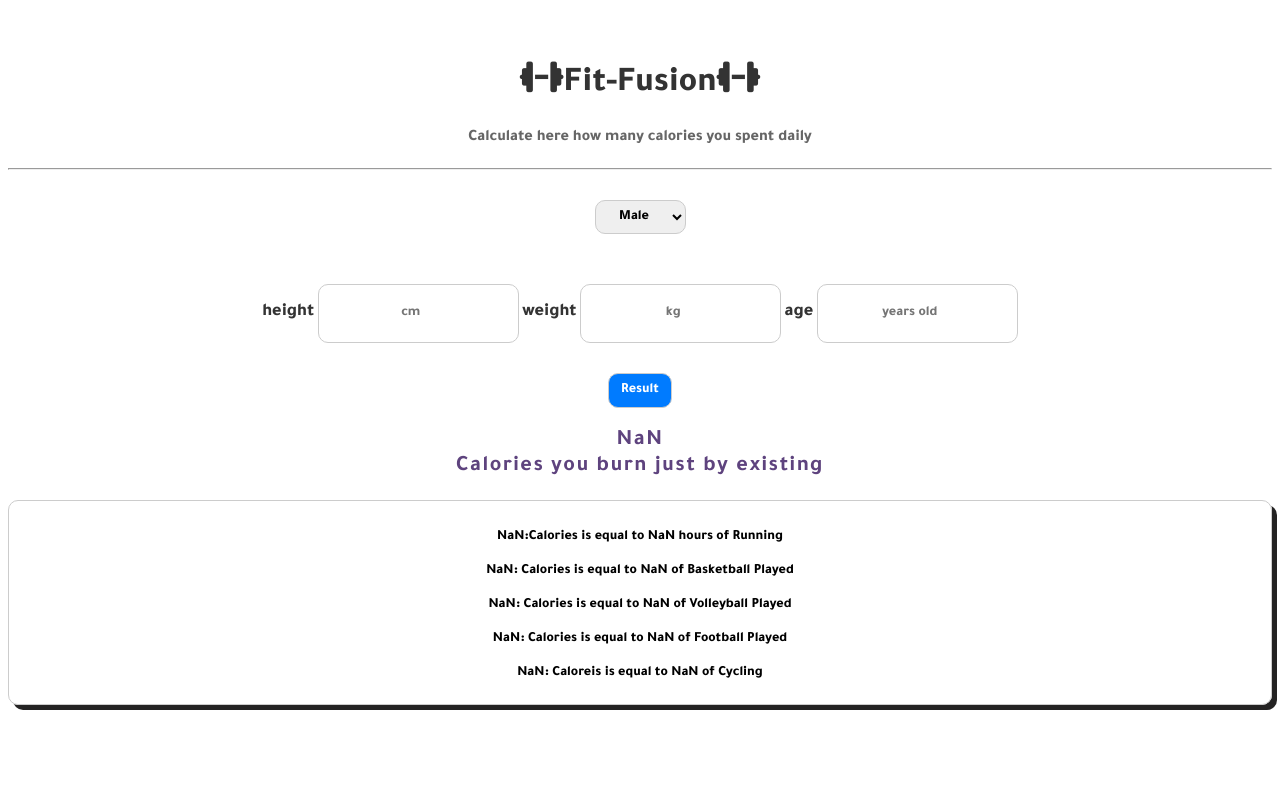
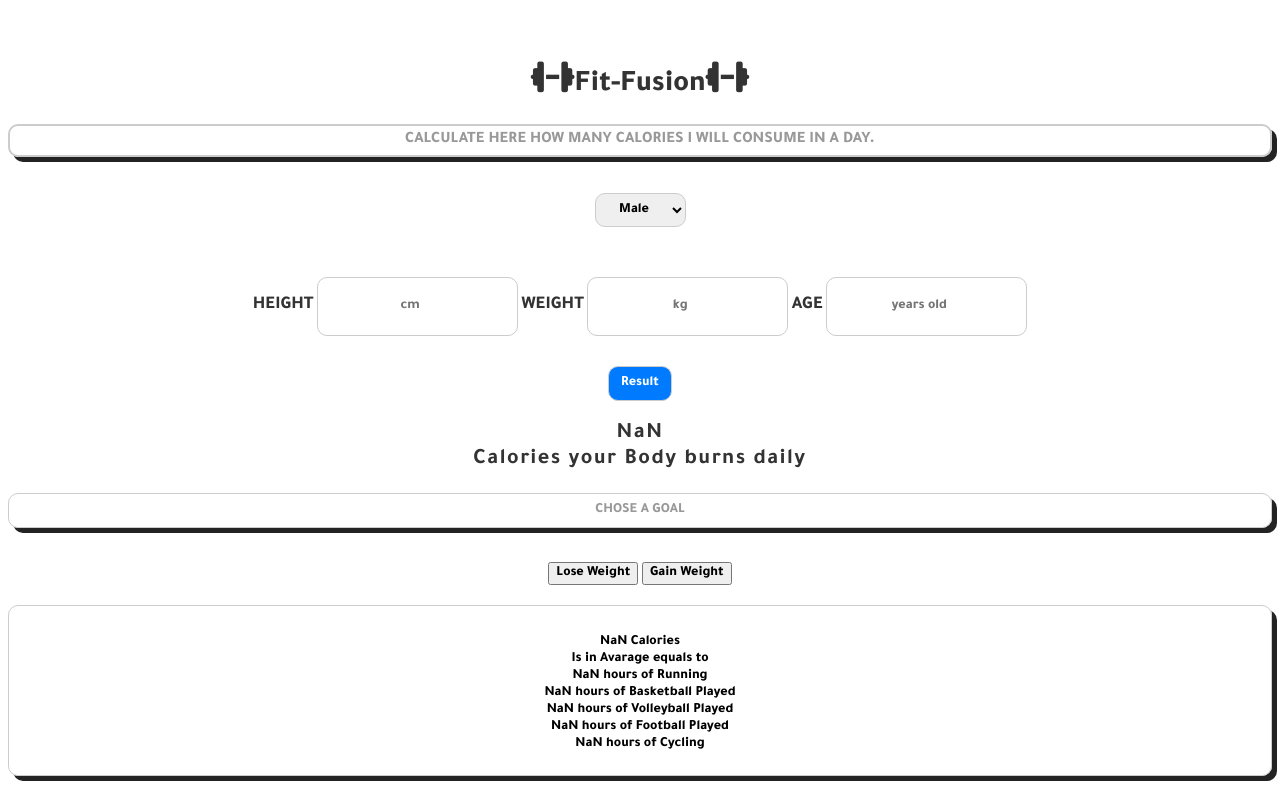
Before and after one commit to hugoht3/fit-fusion, a plain HTML site: page index.html in a window 1280 px wide. Both pictures are taken after a click on the button "Result". Drawn offline with Linux system fonts and the light colour scheme; a web font is replaced by a local one.

Commit message:
added 2 new functions as final messages for the user

```diff
--- a/assests/css/style.css
+++ b/assests/css/style.css
@@ -13,12 +13,23 @@
 /* Tittle and icons */
 #name {
     color: #333;
-    font-size: 35px;
+    font-size: 30px;
 }
+
 
 #area {
     color: #666;
     font-size: 16px;
+    border: 5px solid rgb(161, 159, 161);
+    box-shadow: 5px 5px rgb(36, 35, 35);
+    margin-top: 2px;
+    text-align: center;
+    color: #999;
+    border-radius: 10px;
+    padding: 5px 5px;
+    border: 2px solid #ccc;
+    outline: none;
+
 }
 
 #name>i {
@@ -78,6 +89,7 @@
 #response {
     margin: 0 auto;
     width: fit-content;
+
 }
 
 
@@ -107,8 +119,20 @@
     margin-top: 20px;
     font-weight: bold;
     font-size: 22px;
-    color: #5e437e;
+    color: #333;
     letter-spacing: 1.5px;
+}
+/* goals of the user Lose and Gain */
+#chosen {
+color: #131313;
+}
+
+
+
+
+.hidden {
+    display: none;
+
 }
 
 
--- a/assests/js/script.js
+++ b/assests/js/script.js
@@ -3,53 +3,33 @@
 
 
 
-
 // THIS IS THE MATH RESULT FOR A MALE
 function calculateBmrMale() {
-    let height = parseInt(document.getElementById("answer-box1").value);
-    let weight = parseInt(document.getElementById("answer-box2").value);
-    let age = parseInt(document.getElementById("answer-box3").value);
+    const height = parseInt(document.getElementById("answer-box1").value);
+    const weight = parseInt(document.getElementById("answer-box2").value);
+    const age = parseInt(document.getElementById("answer-box3").value);
 
-    let result = (88.8362) + (13.397 * weight) + (4.799 * height) - (5.677 * age);
+     result = (88.8362) + (13.397 * weight) + (4.799 * height) - (5.677 * age);
 
-    // math.floor(result);
-    result = parseInt(result);
+    result = Math.floor(result);
+    document.getElementById("response").innerText = (`${result}  \nCalories your Body burns daily`);
+    goalMessage(result);
+    return result;
+};
+// THIS IS THE MATH RESULT FOR A FEMALE
+function calculateBmrFemale() {
+    const height = parseInt(document.getElementById("answer-box1").value);
+    const weight = parseInt(document.getElementById("answer-box2").value);
+    const age = parseInt(document.getElementById("answer-box3").value);
 
-    // have it log for functionality porpuse.
-    console.log(result);
-    document.getElementById("response").innerText = (`${result}  \nCalories you burn just by existing`);
+    let result = (447.593) + (9.247 * weight) + (3.098 * height) - (4.330 * age);
+    result = Math.floor(result);
+
+    document.getElementById("response").innerText = (`${result}  \nCalories your Body burns daily`);
     goalMessage(result);
+    return result;
 };
 
-
-
-// THIS IS THE MATH RESULT FOR A FEMALE
-function calculateBmrFemale() {
-    let height = parseInt(document.getElementById("answer-box1").value);
-    let weight = parseInt(document.getElementById("answer-box2").value);
-    let age = parseInt(document.getElementById("answer-box3").value);
-
-    let result = (447.593) + (9.247 * weight) + (3.098 * height) - (4.330 * age);
-    result = parseInt(result);
-
-    // have it log for functionality porpuse.
-    console.log(result);
-    document.getElementById("response").innerText = (`${result}  \nCalories you burn just by existing`);
-    goalMessage(result);
-};
-
-// FUNCTION THAT    CHANGE WHICH OF THE TWO OPERATION WILL BE EXECUTED
-function calculateBmr() {
-    let sex = document.getElementById("sex");
-    let sexSelected = sex.options[sex.selectedIndex].value;
-
-    if (sexSelected === "male") {
-        calculateBmrMale();
-    } else if (sexSelected === "female") {
-        calculateBmrFemale();
-    }
-   requiredInput();
-};
 // MESAGE OF RESULT CALORIES
 function goalMessage(result) {
     // result of calories devided by number of calories that you burn by the hour of set specific exercise in this case Running ;
@@ -59,27 +39,25 @@ function goalMessage(result) {
     let hoursOfFootball = result / 700;
     let hoursOfCycling = result / 600;
 
-    let message = (`${result + ":Calories"} is equal to ${Math.floor(hoursOfRunning).toFixed(2)} hours of Running
-     \n${result + ": Calories"} is equal to ${Math.floor(hoursOfBasketball).toFixed(2)} of Basketball Played
-     \n${result + ": Calories"} is equal to ${Math.floor(hoursOfVolleyball).toFixed(2)} of Volleyball Played
-     \n${result + ": Calories"} is equal to ${Math.floor(hoursOfFootball).toFixed(2)} of Football Played
-     \n${result + ": Caloreis"} is equal to ${Math.floor(hoursOfCycling).toFixed(2)} of Cycling`);
+    let message = (` ${result + "  Calories"}
+    Is in Avarage equals to
+    ${Math.floor(hoursOfRunning).toFixed(2)} hours of Running
+    ${Math.floor(hoursOfBasketball).toFixed(2)} hours of Basketball Played
+    ${Math.floor(hoursOfVolleyball).toFixed(2)} hours of Volleyball Played
+    ${Math.floor(hoursOfFootball).toFixed(2)} hours of Football Played
+    ${Math.floor(hoursOfCycling).toFixed(2)} hours of Cycling`);
     document.getElementById("goal-message").innerText = message;
-
-
 };
 
 
 // NEW FUNCTION THAT MAKES THE INPUTS HAVE REQUIREMENTS
 
 function requiredInput() {
-    var height = document.getElementById("answer-box1").value
-    var weight = document.getAnimations("answer-box2").value
-    var age = document.getElementById("answer-box3").value
+    const height = document.getElementById("answer-box1").value
+    const weight = document.getAnimations("answer-box2").value
+    const age = document.getElementById("answer-box3").value
 
-
-
-    if (height < 100) {
+   if (height < 100) {
         alert("consider height in centimeters.! ")
         return false;
     } else if (weight < 100) {
@@ -92,3 +70,68 @@ function requiredInput() {
         return true;
     }
 };
+
+
+// FUNCTION THAT CHANGE WHICH OF THE TWO OPERATION WILL BE EXECUTED
+function calculateBmr() {
+    let sex = document.getElementById("sex");
+    let sexSelected = sex.options[sex.selectedIndex].value;
+    const loseWeight = document.getElementById('lose');
+    const gainWeight = document.getElementById('gain');
+    const optionChosen = document.getElementById('chosen')
+
+    if (sexSelected === "male") {
+        calculateBmrMale();
+    } else if (sexSelected === "female") {
+        calculateBmrFemale();
+    }
+    optionChosen.classList.remove("hidden");
+    loseWeight.classList.remove("hidden");
+    gainWeight.classList.remove("hidden");
+
+    return (sexSelected);
+};
+
+
+function loseWeight () {
+    let sex = document.getElementById("sex");
+    let sexSelected = sex.options[sex.selectedIndex].value;
+    if (sexSelected === "male"){
+    let message = `Tips for Losing Weight
+    Calorie Deficit: Consume fewer calories than your body burns ` + calculateBmrMale() + `
+    Balanced Diet: Focus on whole foods, fruits, vegetables, lean proteins, and whole grains.
+    Regular Exercise: Incorporate both cardiovascular exercises (like running, cycling) and strength training.
+    Hydration: Drink plenty of water throughout the day to stay hydrated and aid in weight loss.`
+
+    document.getElementById("goal-message").innerText = message;
+    } else {
+        let message = `Tips for Losing Weight
+    Calorie Deficit: Consume fewer calories than your body burns ` + calculateBmrFemale() + `
+    Balanced Diet: Focus on whole foods, fruits, vegetables, lean proteins, and whole grains.
+    Regular Exercise: Incorporate both cardiovascular exercises (like running, cycling) and strength training.
+    Hydration: Drink plenty of water throughout the day to stay hydrated and aid in weight loss.`
+
+    document.getElementById("goal-message").innerText = message;
+    };
+}
+
+function gainWeight () {
+
+    let sex = document.getElementById("sex");
+    let sexSelected = sex.options[sex.selectedIndex].value;
+    if (sexSelected === "male"){
+    let message = `Tips for Gaining Weight
+    Increase Caloric Intake: Consume more calories than your body burns ` + calculateBmrMale() + `
+    Focus on Protein: Include plenty of protein-rich foods in your diet to support muscle growth.
+    Strength Training: Incorporate resistance training exercises to build muscle mass.
+    Healthy Fats: Include healthy fats in your diet such as avocados, nuts, and olive oil.`
+
+    document.getElementById("goal-message").innerText = message;
+    } else {   let message = `Tips for Gaining Weight
+    Increase Caloric Intake: Consume more calories than your body burns ` + calculateBmrFemale() + `
+    Focus on Protein: Include plenty of protein-rich foods in your diet to support muscle growth.
+    Strength Training: Incorporate resistance training exercises to build muscle mass.
+    Healthy Fats: Include healthy fats in your diet such as avocados, nuts, and olive oil.`
+    document.getElementById("goal-message").innerText = message;
+    };
+}
--- a/index.html
+++ b/index.html
@@ -6,7 +6,9 @@
     <meta name="viewport" content="width=device-width, initial-scale=1.0">
     <link rel="preconnect" href="https://fonts.googleapis.com">
     <link rel="preconnect" href="https://fonts.gstatic.com" crossorigin>
-    <link href="https://fonts.googleapis.com/css2?family=Anta&family=Tajawal:wght@200;300;400;500;700;800;900&display=swap" rel="stylesheet">
+    <link
+        href="https://fonts.googleapis.com/css2?family=Anta&family=Tajawal:wght@200;300;400;500;700;800;900&display=swap"
+        rel="stylesheet">
 
 
     <link rel="stylesheet" href="./assests/css/style.css">
@@ -17,10 +19,10 @@
 
     <div>
         <h1 id="name"><i class="fa-solid fa-dumbbell"></i>Fit-Fusion<i class="fa-solid fa-dumbbell"></i></h1>
-        <p id="area">Calculate here how many calories you spent daily </p>
+        <p id="area">CALCULATE HERE HOW MANY CALORIES I WILL CONSUME IN A DAY. </p>
 
     </div>
-    <hr>
+
     <!-- place where the calculation will be done -->
 
     <div class="question-area">
@@ -30,14 +32,17 @@
             <option id="female" value="female">Female</option>
         </select>
 
+
+    </div>
+
     <div class="questions">
 
-            <span id="height">height</span>
+        <span id="height">HEIGHT</span>
         <input type="number" id="answer-box1" placeholder="cm" required>
         <span id="operator"></span>
-            <span id="weight">weight</span>
+        <span id="weight">WEIGHT</span>
         <input type="number" id="answer-box2" placeholder="kg" required>
-            <span id="age">age</span>
+        <span id="age">AGE</span>
         <input type="number" id="answer-box3" placeholder="years old" required>
     </div>
 
@@ -58,12 +63,31 @@
 
     </div>
 
+    <div id="goal">
+        <p class="hidden" id="chosen" style=" border: 5px solid rgb(161, 159, 161);
+        box-shadow: 5px 5px rgb(36, 35, 35);
+        margin-top: 20px;
+        text-align: center;
+        color: #999;
+        border-radius: 10px;
+        padding: 8px 12px;
+        border: 1px solid #ccc;
+        outline: none;">CHOSE A GOAL</p>
+        <button id="lose" class="hidden" value="lose" onclick="loseWeight ()">Lose Weight</button>
+        <button id="gain" class="hidden" value="gain" onclick="gainWeight ()">Gain Weight</button>
+
+    </div>
+
+
     <footer>
         <p id="goal-message">
 
             Message after goal has been reached
 
         </p>
+
+
+
 
     </footer>
 
```
Lines whose indentation alone changed are shown as unchanged.
